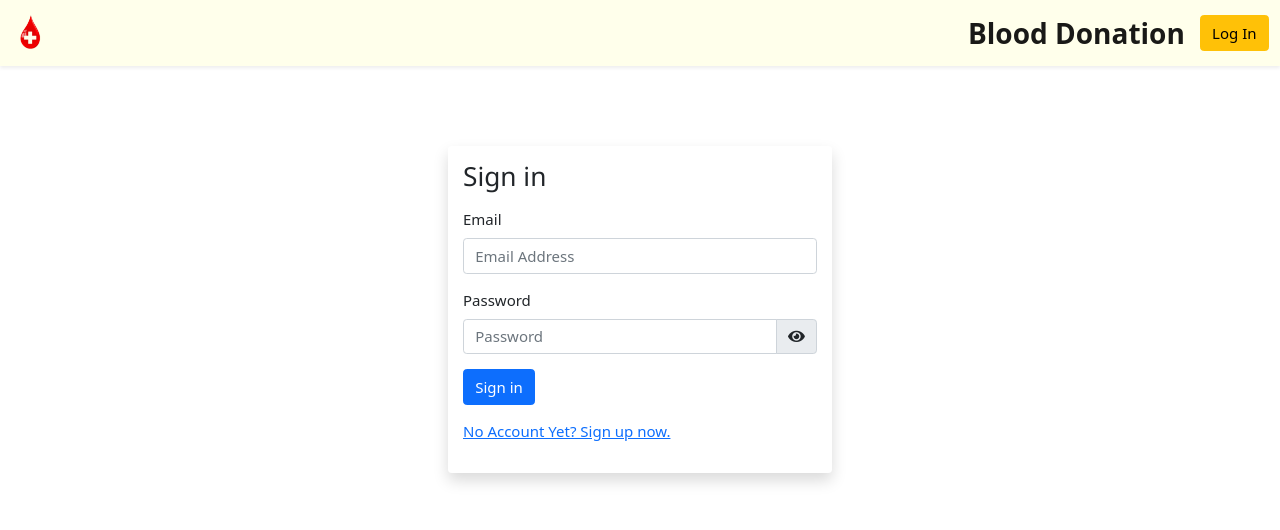
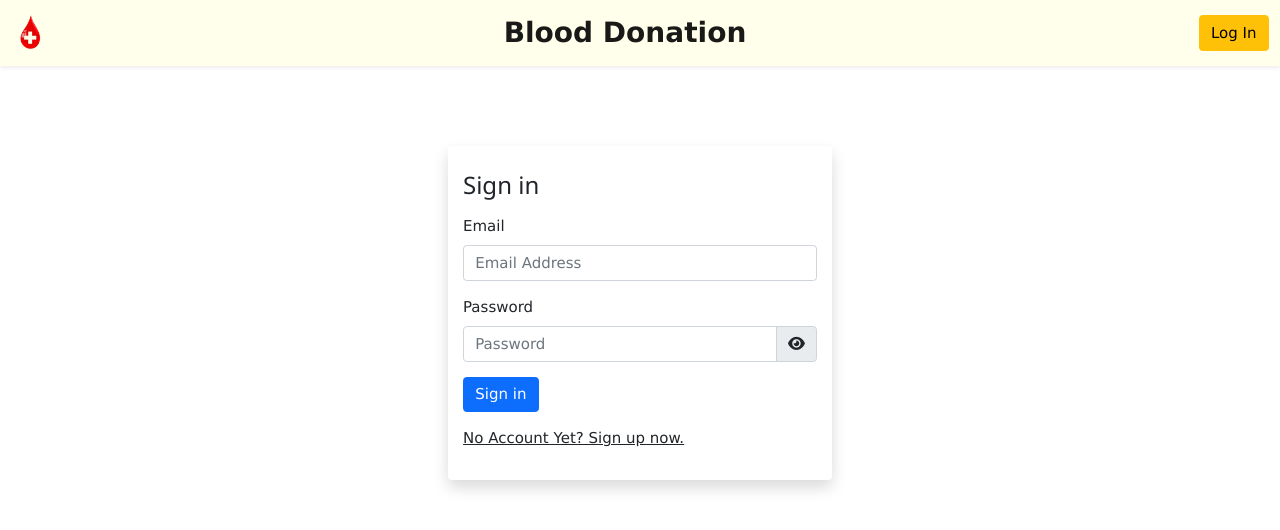
Before and after one commit to maxchia18/Database-Project, a PHP site: page /login.php in a window 1280 px wide. Shown: the top 530 px of the page. Run offline with PHP 8.4, Linux system fonts and the light colour scheme; some libraries are stand-ins or nearby versions.

Commit message:
Update login.php

```diff
--- a/login.php
+++ b/login.php
@@ -64,12 +64,6 @@ if (isset($_SESSION['UserID'])) {
     <meta name="viewport" content="width=device-width, initial-scale=1">
     <link rel="stylesheet" href="https://www.w3schools.com/w3css/4/w3.css">
     <link rel="icon" href="img/logo.png">
-    <!-- bootstrap -->
-    <!-- Latest compiled and minified CSS -->
-    <link href="https://cdn.jsdelivr.net/npm/bootstrap@5.1.3/dist/css/bootstrap.min.css" rel="stylesheet">
-    <script src="https://cdn.jsdelivr.net/npm/bootstrap@5.1.3/dist/js/bootstrap.bundle.min.js"></script>
-    <!--font-->
-    <link rel="stylesheet" href="https://use.fontawesome.com/releases/v5.1.0/css/all.css" integrity="sha384-lKuwvrZot6UHsBSfcMvOkWwlCMgc0TaWr+30HWe3a4ltaBwTZhyTEggF5tJv8tbt" crossorigin="anonymous">
 
     <style>
         #formContainer {
```
